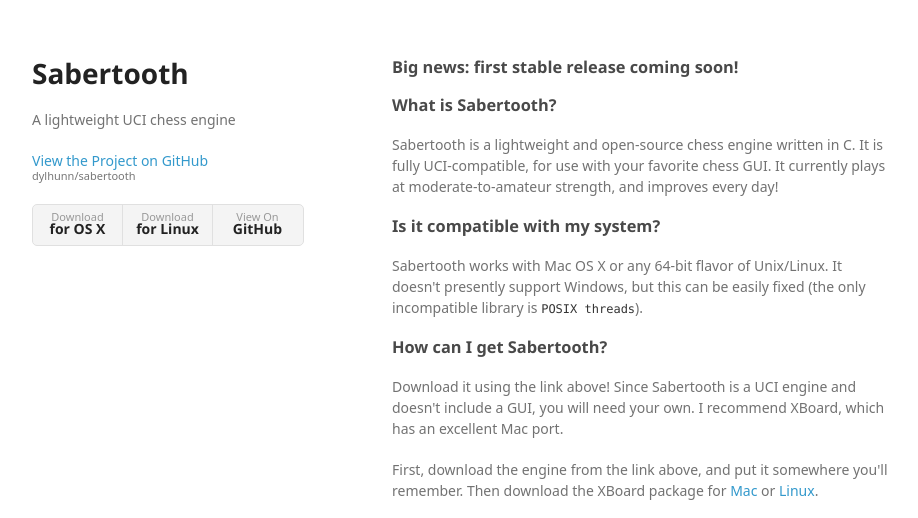
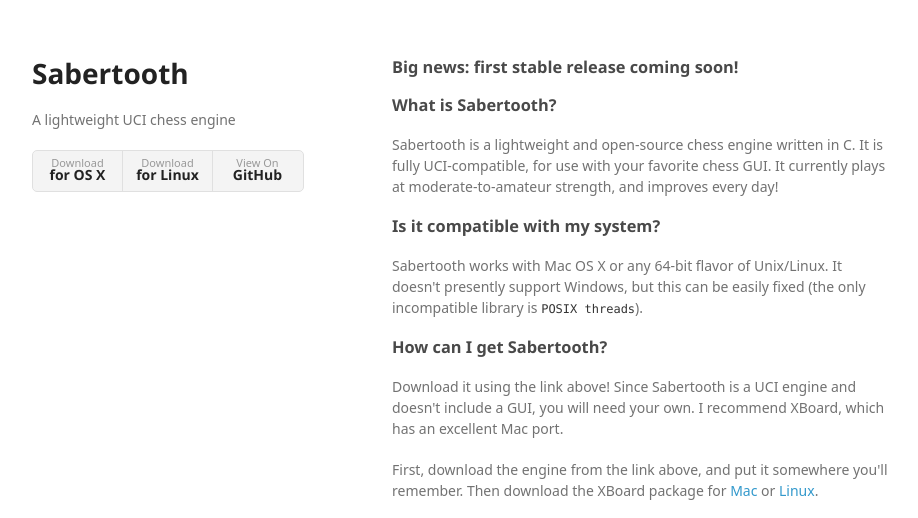
Before and after one commit to dylhunn/sabertooth, a plain HTML site: page index.html in a window 1280 px wide. Shown: the top 518 px of the page, without its empty margins (178-1096 px from the left). Drawn offline with Linux system fonts and the light colour scheme; a web font is replaced by a local one.

Commit message:
Update index.html

```diff
--- a/index.html
+++ b/index.html
@@ -17,9 +17,6 @@
       <header>
         <h1>Sabertooth</h1>
         <p>A lightweight UCI chess engine</p>
-
-        <p class="view"><a href="https://github.com/dylhunn/sabertooth">View the Project on GitHub <small>dylhunn/sabertooth</small></a></p>
-
 
         <ul>
           <li><a href="https://github.com/dylhunn/sabertooth/binary/sabertooth">Download <strong>for OS X</strong></a></li>
```
